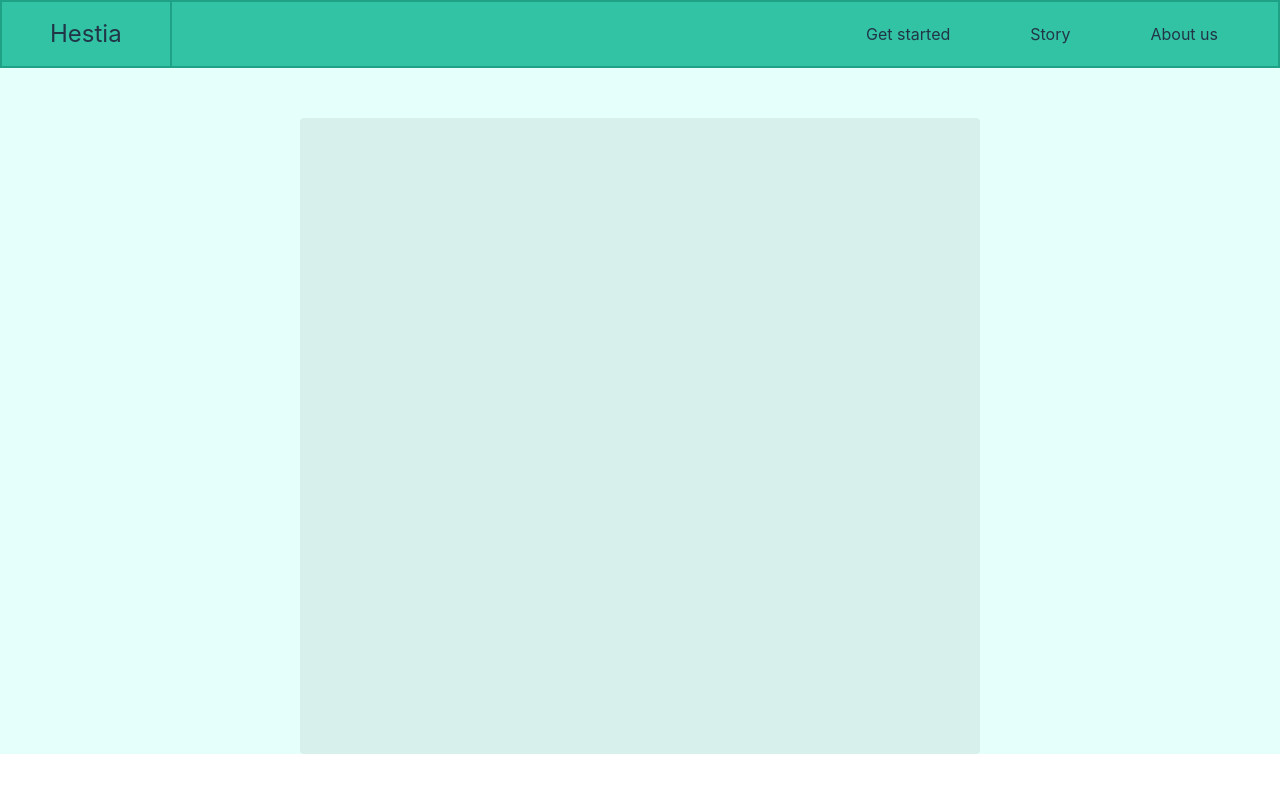
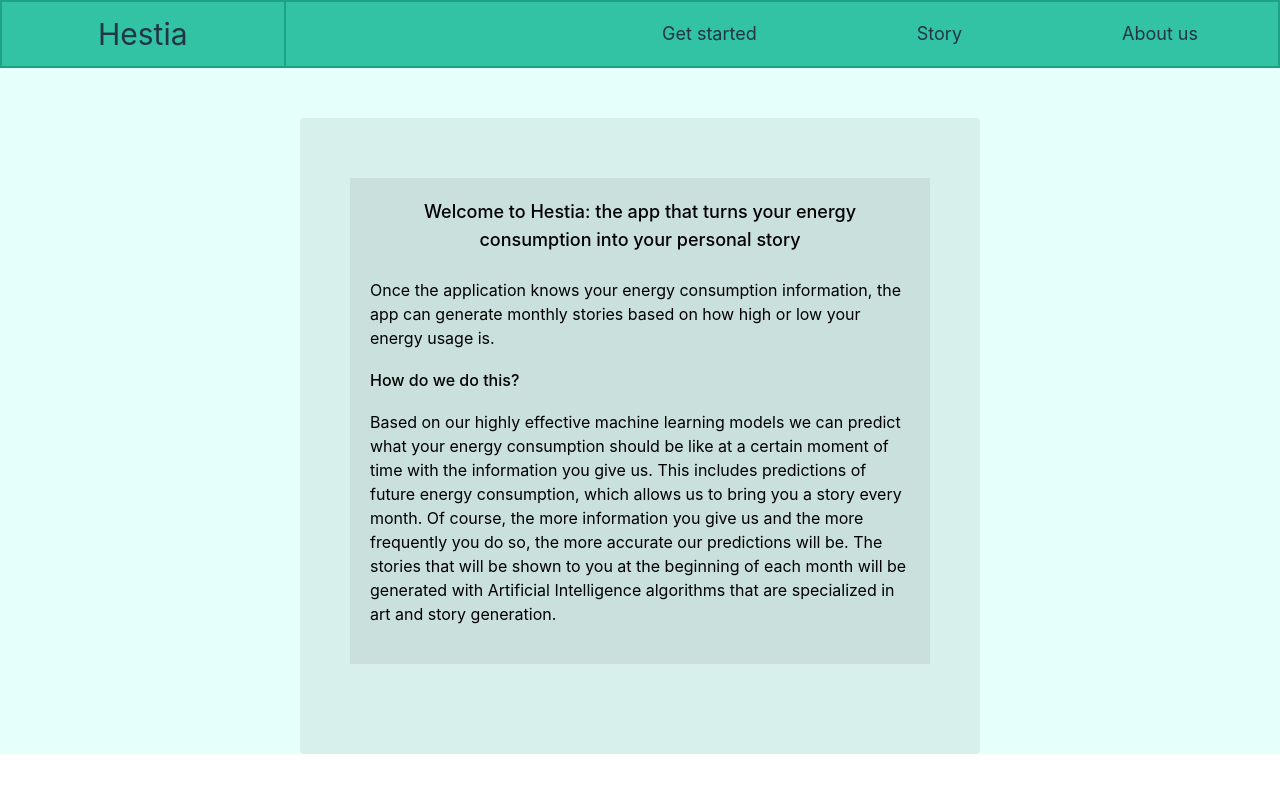
Before and after one commit to Hestia-Thesis/frontend, a Vue app: page / in a window 1280 px wide. Shown: the top 792 px of the page. Built offline with nearby package versions, Linux system fonts and the light colour scheme.

Commit message:
added Section component + improved navbar + added intro on homepage

```diff
--- a/src/components/Navigation.vue
+++ b/src/components/Navigation.vue
@@ -8,15 +8,15 @@
 <template>
     <div class="bg-themecolor-accent-main-500 border-2 border-themecolor-accent-main-600">
         <nav class="flex w-full justify-between items-center py-2 h-16">
-            <div id="company-name" class="text-2xl border-r-2 border-themecolor-accent-main-600  px-12 h-16 flex items-center">
+            <div id="company-name" class="text-3xl border-r-2 border-themecolor-accent-main-600 px-12 md:px-16 lg:px-20 xl:px-24 h-16 flex items-center">
                 Hestia
             </div>
             <div id="company-logo">
 
             </div>
 
-            <ul class="flex justify-between pr-5">
-                <li class="px-10" v-for="item in navItems">
+            <ul class="flex justify-between">
+                <li class="text-lg px-8 md:px-12 lg:px-16 xl:px-20" v-for="item in navItems">
                     {{ item.name }}
                 </li>
             </ul>
--- a/src/components/PageWrapper.vue
+++ b/src/components/PageWrapper.vue
@@ -4,9 +4,12 @@
 
 
 <template>
-    <div class="bg-themecolor-neutral-200 flex my-50px mx-50px md:mx-100px lg:mx-200px xl:mx-300px rounded min-h-80%">
+    <div class="bg-themecolor-neutral-200 my-50px mx-50px md:mx-100px lg:mx-200px xl:mx-300px rounded">
         <div class="min-h-[calc(100vh-100px-4rem)]">
-
+            <div class="text-black p-20px">
+                <slot>
+                </slot>
+            </div>
         </div>
     </div>
 </template>
--- /dev/null
+++ b/src/components/Section.vue
@@ -0,0 +1,13 @@
+<script setup lang="ts">
+
+</script>
+
+
+<template>
+    <div class="w-[calc(full-40px)] bg-themecolor-neutral-300 my-40px mx-30px">
+        <div class="text-black p-20px">
+            <slot>
+            </slot>
+        </div>
+    </div>
+</template>
--- a/src/pages/Index.vue
+++ b/src/pages/Index.vue
@@ -1,8 +1,34 @@
 <script setup lang="ts">
 import PageWrapper from '../components/PageWrapper.vue'
+import Section from '../components/Section.vue'
 
 </script>
 
 <template>
-    <PageWrapper/>
+    <PageWrapper>
+        <Section>
+            <div>
+               <h3 class="text-lg font-medium mb-24px">
+                    Welcome to Hestia: the app that turns your energy consumption into your personal story
+                </h3>
+                <div class="text-left">
+                    <p>
+                        Once the application knows your energy consumption information, the app can generate monthly stories based on how high or low your energy usage is.
+                    </p>
+                    <p class="font-medium">
+                        How do we do this?
+                    </p>
+                    <p>
+                        Based on our highly effective machine learning models we can predict what your energy consumption should be like at a certain moment of time with the information you give us. This includes predictions of future energy consumption, which allows us to bring you a story every month. Of course, the more information you give us and the more frequently you do so, the more accurate our predictions will be. The stories that will be shown to you at the beginning of each month will be generated with Artificial Intelligence algorithms that are specialized in art and story generation.
+                    </p>
+                </div>
+            </div>
+        </Section>
+    </PageWrapper>
 </template>
+
+<style>
+p {
+    margin-bottom: 18px
+}
+</style>
--- a/src/style.css
+++ b/src/style.css
@@ -11,6 +11,10 @@
   text-rendering: optimizeLegibility;
   -webkit-font-smoothing: antialiased;
   -moz-osx-font-smoothing: grayscale;
+}
+
+p {
+  margin-bottom: 12px;
 }
 
 a {
--- a/tailwind.config.js
+++ b/tailwind.config.js
@@ -53,6 +53,8 @@ export default {
       'themecolor-red-700' : '#7D0F27',
       'themecolor-red-800' : '#590517',
       'themecolor-red-900' : '#38000C',
+      // BLACK
+      'black' : '#000000'
     },
     extend: {
       spacing: {
@@ -67,6 +69,7 @@ export default {
         '12px' : '12px',
         '15px' : '15px',
         '20px' : '20px',
+        '24px' : '24px',
         '25px' : '25px',
         '30px' : '30px',
         '35px' : '35px',
```
